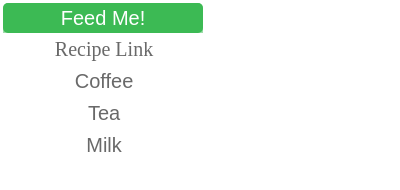
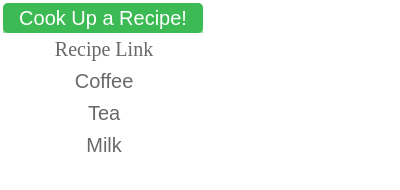
Before and after one commit to katrinaduong/HOTH-Feed-Me, a browser extension: page Chrome Extension/popup.html in a window 400 px wide. Drawn offline with Linux system fonts and the light colour scheme.

Commit message:
title change

```diff
--- a/Chrome Extension/popup.html
+++ b/Chrome Extension/popup.html
@@ -3,14 +3,14 @@
 
   <head>
     <link rel="stylesheet" type="text/css" href="popup_style.css">
-    <title>Feed Me a Recipe!</title>
+    <title>Cook Up a Recipe!</title>
   </head>
 
 
   <body>
       <div class="window">
 
-        <h1>Feed Me!</h1>
+        <h1>Cook Up a Recipe!</h1>
 
           <a href="http://www.foodnetwork.com/recipes/food-network-kitchen/french-macarons" target="_blank">Recipe Link</a>
           <h2>Coffee</h2>
```
Also changed, not shown: Chrome Extension/manifest.json.
